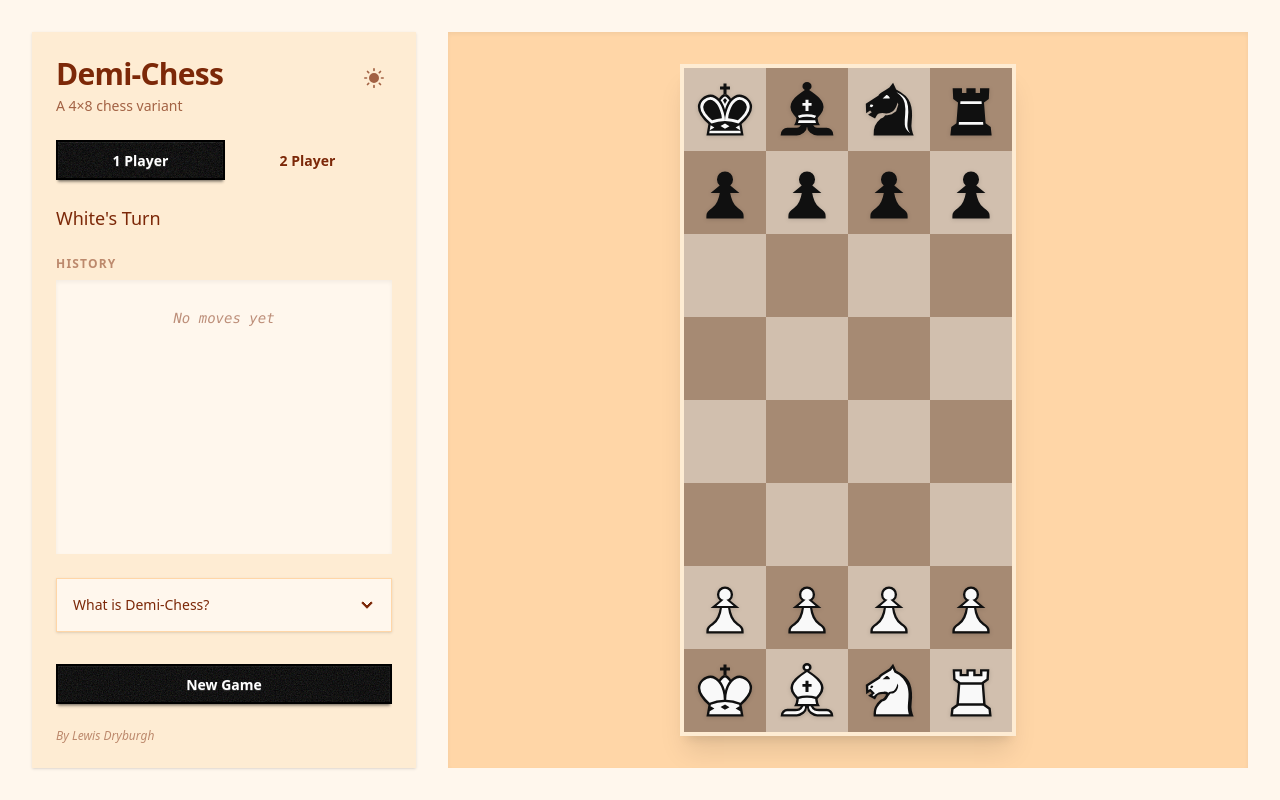
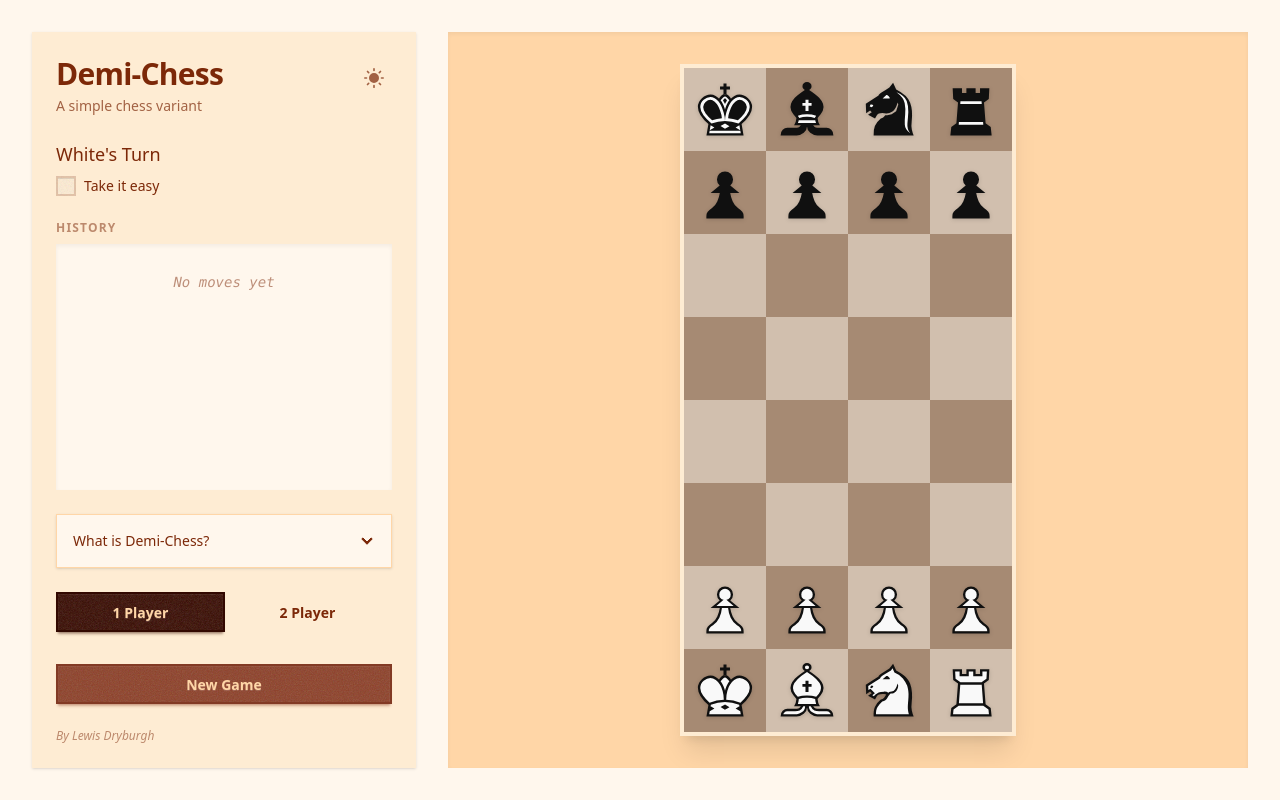
Before and after one commit to lewdry/demi-chess, a Svelte app: page / in a window 1280 px wide. Built offline with nearby package versions, Linux system fonts and the light colour scheme.

Commit message:
feat: implement easy mode for AI with random move chance and shallow search

```diff
--- a/index.html
+++ b/index.html
@@ -7,7 +7,7 @@
       (function () {
         try {
           var stored = localStorage.getItem('theme');
-          var theme = stored || (window.matchMedia('(prefers-color-scheme: dark)').matches ? 'luxury' : 'caramellatte');
+          var theme = stored || (window.matchMedia('(prefers-color-scheme: dark)').matches ? 'forest' : 'caramellatte');
           document.documentElement.setAttribute('data-theme', theme);
         } catch (e) {}
       })();
--- a/src/App.svelte
+++ b/src/App.svelte
@@ -6,10 +6,11 @@
 
   let dark = $state(false);
   let vsComputer = $state(true);
+  let easyMode = $state(false);
 
   function handleThemeChange(e) {
     dark = e.target.checked;
-    localStorage.setItem('theme', dark ? 'luxury' : 'caramellatte');
+    localStorage.setItem('theme', dark ? 'forest' : 'caramellatte');
   }
 
   function setVsComputer(value) {
@@ -19,11 +20,35 @@
     aiThinking = false;
   }
 
+  function handleEasyModeChange(e) {
+    easyMode = e.target.checked;
+    localStorage.setItem('easyMode', easyMode ? '1' : '0');
+  }
+
   // 'check' is not a terminal state — the game keeps going, only
   // 'checkmate', 'stalemate', and the draw statuses actually end it.
   function isGameActive(status) {
     return status === 'playing' || status === 'check';
   }
+
+  // Centered board-overlay text/color shown once the game has ended. On
+  // checkmate, `gameState.turn` is the side with no legal moves (the loser),
+  // so the winner is whoever just moved.
+  let gameOverMessage = $derived.by(() => {
+    switch (gameState.status) {
+      case 'checkmate':
+        return gameState.turn === COLORS.WHITE ? 'Black Wins' : 'White Wins';
+      case 'stalemate':
+        return 'Stalemate';
+      case 'draw-repetition':
+        return 'Draw · Repetition';
+      case 'draw-claimed':
+        return 'Draw · Claimed';
+      default:
+        return null;
+    }
+  });
+  let gameOverVariant = $derived(gameState.status === 'checkmate' ? 'error' : 'neutral');
 
   let worker = null;
 
@@ -56,10 +81,13 @@
     // preference, or the OS preference if the user hasn't chosen one yet).
     const storedTheme = localStorage.getItem('theme');
     const darkMediaQuery = window.matchMedia('(prefers-color-scheme: dark)');
-    dark = storedTheme ? storedTheme === 'luxury' : darkMediaQuery.matches;
+    dark = storedTheme ? storedTheme === 'forest' : darkMediaQuery.matches;
 
     const storedVsComputer = localStorage.getItem('vsComputer');
     if (storedVsComputer !== null) vsComputer = storedVsComputer === '1';
+
+    const storedEasyMode = localStorage.getItem('easyMode');
+    if (storedEasyMode !== null) easyMode = storedEasyMode === '1';
 
     // If the user hasn't made an explicit choice, keep following the OS setting live.
     const handleSystemThemeChange = (e) => {
@@ -144,7 +172,7 @@
     // If it's black's turn and the game is playing, tell the worker to search
     if (vsComputer && gameState.turn === COLORS.BLACK && isGameActive(gameState.status) && worker) {
       aiThinking = true;
-      worker.postMessage({ type: 'search', state: $state.snapshot(gameState) });
+      worker.postMessage({ type: 'search', state: $state.snapshot(gameState), easyMode });
     }
   });
 
@@ -215,7 +243,7 @@
     <div class="flex justify-between items-start shrink-0">
       <div>
         <h1 class="text-3xl font-bold tracking-tight">Demi-Chess</h1>
-        <p class="text-sm opacity-70 mt-1">A 4×8 chess variant</p>
+        <p class="text-sm opacity-70 mt-1">A simple chess variant</p>
       </div>
       <label class="cursor-pointer p-2 mt-1 opacity-70 hover:opacity-100 transition-opacity">
         <!-- Sun icon -->
@@ -225,32 +253,12 @@
         <input
           type="checkbox"
           class="theme-controller hidden"
-          value="luxury"
+          value="forest"
           checked={dark}
           onchange={handleThemeChange}
         />
         <span class="sr-only">Toggle dark mode</span>
       </label>
-    </div>
-
-    <!-- MODE TOGGLE -->
-    <div class="join w-full shrink-0">
-      <button
-        type="button"
-        class="btn join-item flex-1 {vsComputer ? 'btn-primary' : 'btn-ghost'}"
-        aria-pressed={vsComputer}
-        onclick={() => setVsComputer(true)}
-      >
-        1 Player
-      </button>
-      <button
-        type="button"
-        class="btn join-item flex-1 {!vsComputer ? 'btn-primary' : 'btn-ghost'}"
-        aria-pressed={!vsComputer}
-        onclick={() => setVsComputer(false)}
-      >
-        2 Player
-      </button>
     </div>
 
     <!-- STATUS -->
@@ -275,6 +283,17 @@
         <button type="button" class="btn btn-sm btn-outline w-fit" onclick={claimDraw}>
           Claim Draw (3-fold repetition)
         </button>
+      {/if}
+      {#if vsComputer}
+        <label class="flex items-center gap-2 cursor-pointer w-fit text-sm">
+          <input
+            type="checkbox"
+            class="checkbox checkbox-sm"
+            checked={easyMode}
+            onchange={handleEasyModeChange}
+          />
+          Take it easy
+        </label>
       {/if}
     </div>
 
@@ -317,7 +336,27 @@
       </div>
     </div>
 
-    <button class="btn btn-primary w-full mt-2" onclick={startNewGame}>
+    <!-- MODE TOGGLE -->
+    <div class="join w-full shrink-0">
+      <button
+        type="button"
+        class="btn join-item flex-1 {vsComputer ? 'btn-secondary' : 'btn-ghost'}"
+        aria-pressed={vsComputer}
+        onclick={() => setVsComputer(true)}
+      >
+        1 Player
+      </button>
+      <button
+        type="button"
+        class="btn join-item flex-1 {!vsComputer ? 'btn-secondary' : 'btn-ghost'}"
+        aria-pressed={!vsComputer}
+        onclick={() => setVsComputer(false)}
+      >
+        2 Player
+      </button>
+    </div>
+
+    <button class="btn btn-accent w-full mt-2" onclick={startNewGame}>
       New Game
     </button>
 
@@ -336,6 +375,8 @@
       hiddenSquares={hiddenSquares}
       animatingPieces={animatingPieces}
       dark={dark}
+      gameOverMessage={gameOverMessage}
+      gameOverVariant={gameOverVariant}
     />
   </div>
 </div>
--- a/src/app.css
+++ b/src/app.css
@@ -1,7 +1,7 @@
 @import "tailwindcss";
 
 @plugin "daisyui" {
-  themes: caramellatte, luxury;
+  themes: caramellatte, forest;
 }
 
 /* Square everything off - no rounded corners anywhere in the UI. */
@@ -10,3 +10,8 @@
   --radius-field: 0rem;
   --radius-box: 0rem;
 }
+
+/* Disable double-tap-to-zoom on mobile browsers. */
+html {
+  touch-action: manipulation;
+}
--- a/src/lib/components/Board.svelte
+++ b/src/lib/components/Board.svelte
@@ -9,7 +9,9 @@
     onSquareClick,
     hiddenSquares = new Set(),
     animatingPieces = [],
-    dark = false
+    dark = false,
+    gameOverMessage = null,
+    gameOverVariant = 'neutral'
   } = $props();
 
   // Helper to check if a square is a legal move destination
@@ -28,7 +30,7 @@
     Aspect ratio of total board is width/height = 4/8 = 1/2.
   -->
   <div
-    class="grid grid-cols-4 grid-rows-8 border-4 border-base-200 shadow-xl overflow-hidden h-full max-w-full relative"
+    class="grid grid-cols-4 grid-rows-8 border-4 border-base-200 shadow-xl overflow-hidden h-full max-w-full relative transition-[filter] duration-300 {gameOverMessage ? 'grayscale' : ''}"
     style="aspect-ratio: 4/8;"
   >
     {#each boardState as piece, index}
@@ -83,5 +85,20 @@
         <Piece piece={ap.piece} />
       </div>
     {/each}
+
+    <!-- Game over overlay: dims the board and surfaces the terminal status
+         (checkmate/stalemate/draw) front and center. -->
+    {#if gameOverMessage}
+      <div class="absolute inset-0 z-40 bg-base-content/30 flex items-center justify-center pointer-events-none px-4">
+        <span
+          class="
+            badge badge-lg md:text-lg font-bold tracking-wide px-4 py-4 shadow-xl text-center whitespace-normal h-auto
+            {gameOverVariant === 'error' ? 'badge-error' : 'badge-neutral'}
+          "
+        >
+          {gameOverMessage}
+        </span>
+      </div>
+    {/if}
   </div>
 </div>
```
Also changed, not shown: src/lib/workers/engine.worker.js, 2 other files (tests, documents, lock files or other folders).
